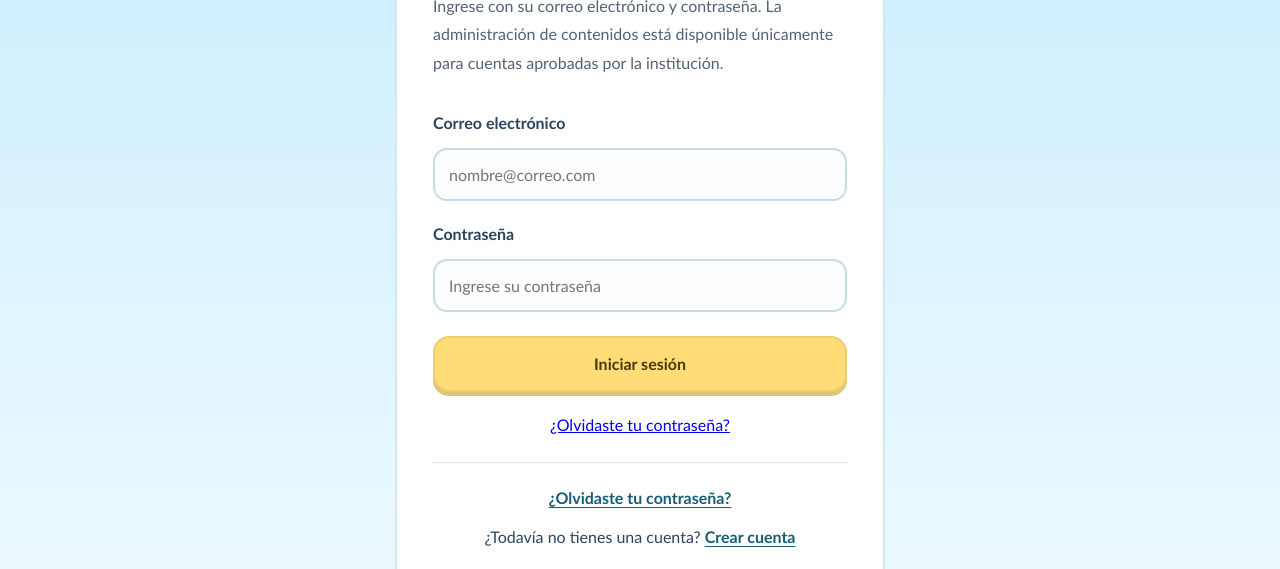
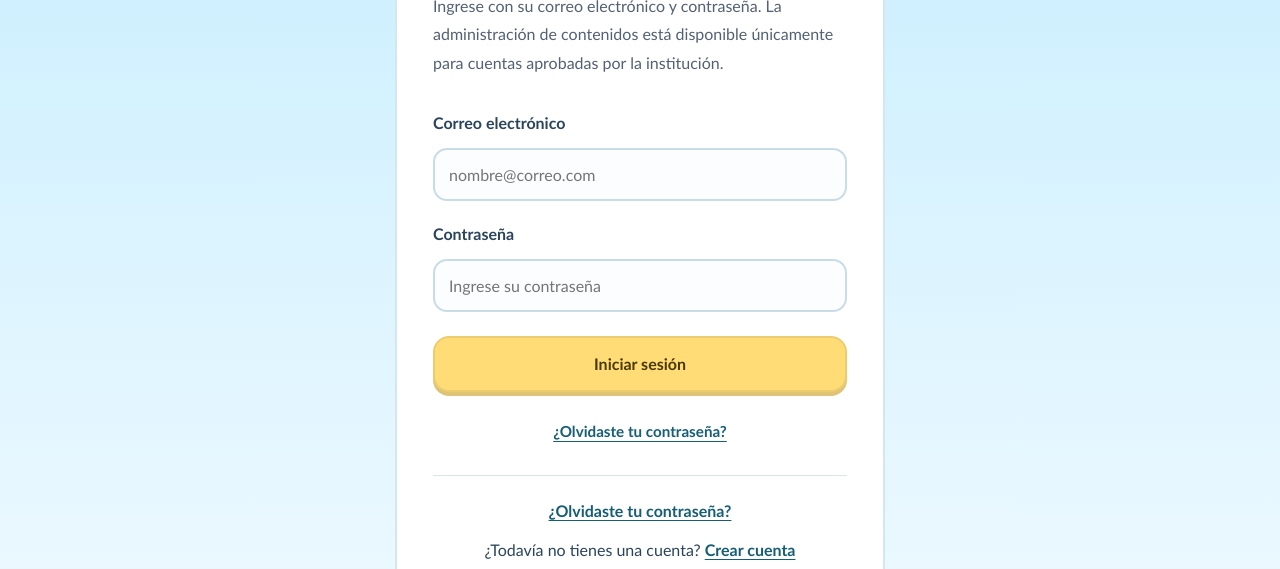
Before and after one commit to meleanmarlon99/web-cein-manuela-saenz, a plain HTML site: page login.html in a window 1280 px wide. Shown: the part 218-787 px from the top of the page. Drawn offline with nearby package versions, Linux system fonts and the light colour scheme.

Commit message:
Cambios de Interfaz

```diff
--- a/estilos.css
+++ b/estilos.css
@@ -2773,3 +2773,35 @@ body {
     font-size: 1.35rem;
   }
 }
+
+.recuperacion-acceso {
+  margin-top: 20px;
+  text-align: center;
+}
+
+.recuperacion-acceso .enlace-recuperacion {
+  display: inline-block;
+  padding: 8px 12px;
+  border-radius: 6px;
+  color: #155e75;
+  font-size: 0.95rem;
+  font-weight: 600;
+  line-height: 1.5;
+  text-decoration: underline;
+  text-underline-offset: 4px;
+  transition:
+    background-color 0.2s ease,
+    color 0.2s ease;
+}
+
+.recuperacion-acceso .enlace-recuperacion:hover {
+  background-color: #e8f6f8;
+  color: #0f3f4e;
+}
+
+.recuperacion-acceso .enlace-recuperacion:focus-visible {
+  outline: 3px solid #f4b942;
+  outline-offset: 3px;
+  background-color: #e8f6f8;
+  color: #0f3f4e;
+}
--- a/login.html
+++ b/login.html
@@ -132,12 +132,14 @@
         ></p>
 
       </form>
-
-      <p style="text-align: center; margin-top: 20px;">
-  <a href="recuperar-contrasena.html">
+<div class="recuperacion-acceso">
+  <a
+    href="recuperar-contrasena.html"
+    class="enlace-recuperacion"
+  >
     ¿Olvidaste tu contraseña?
   </a>
-</p>
+</div>
 
       <nav
         class="opciones-cuenta"
```
